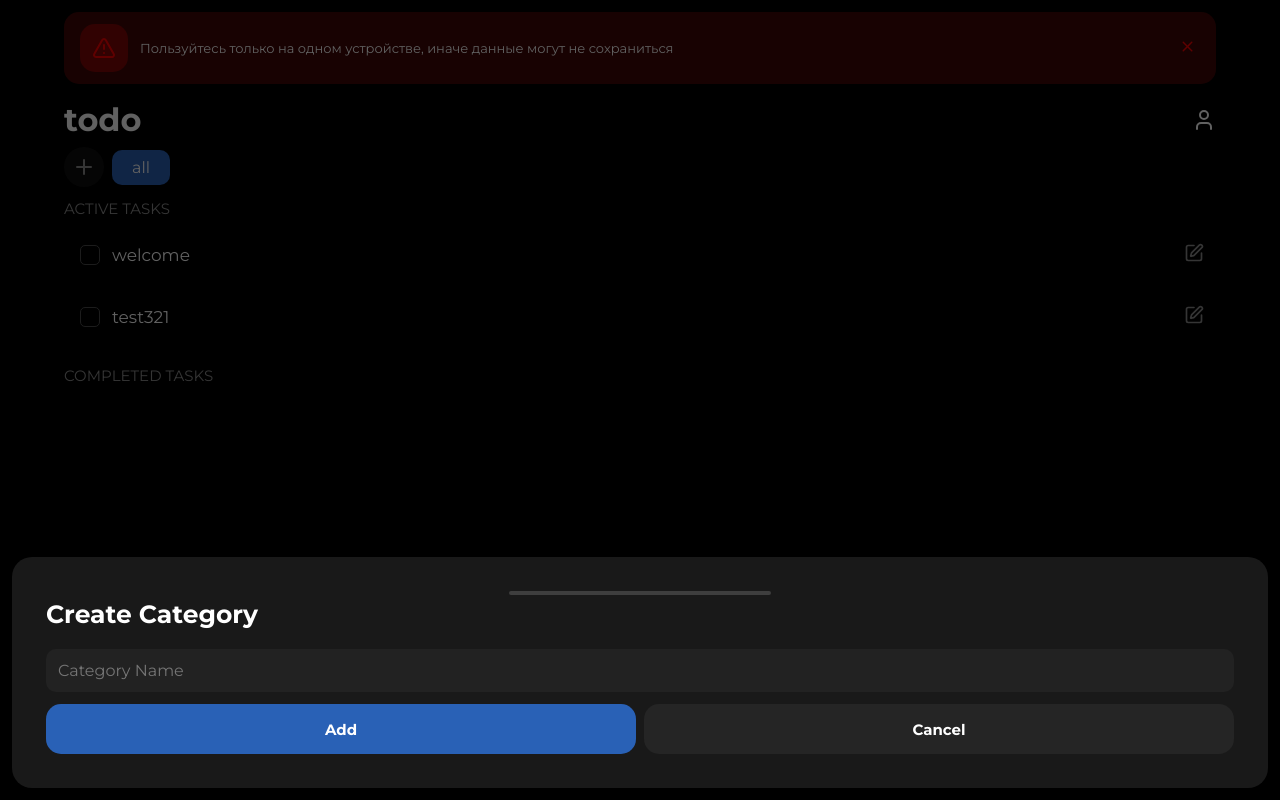
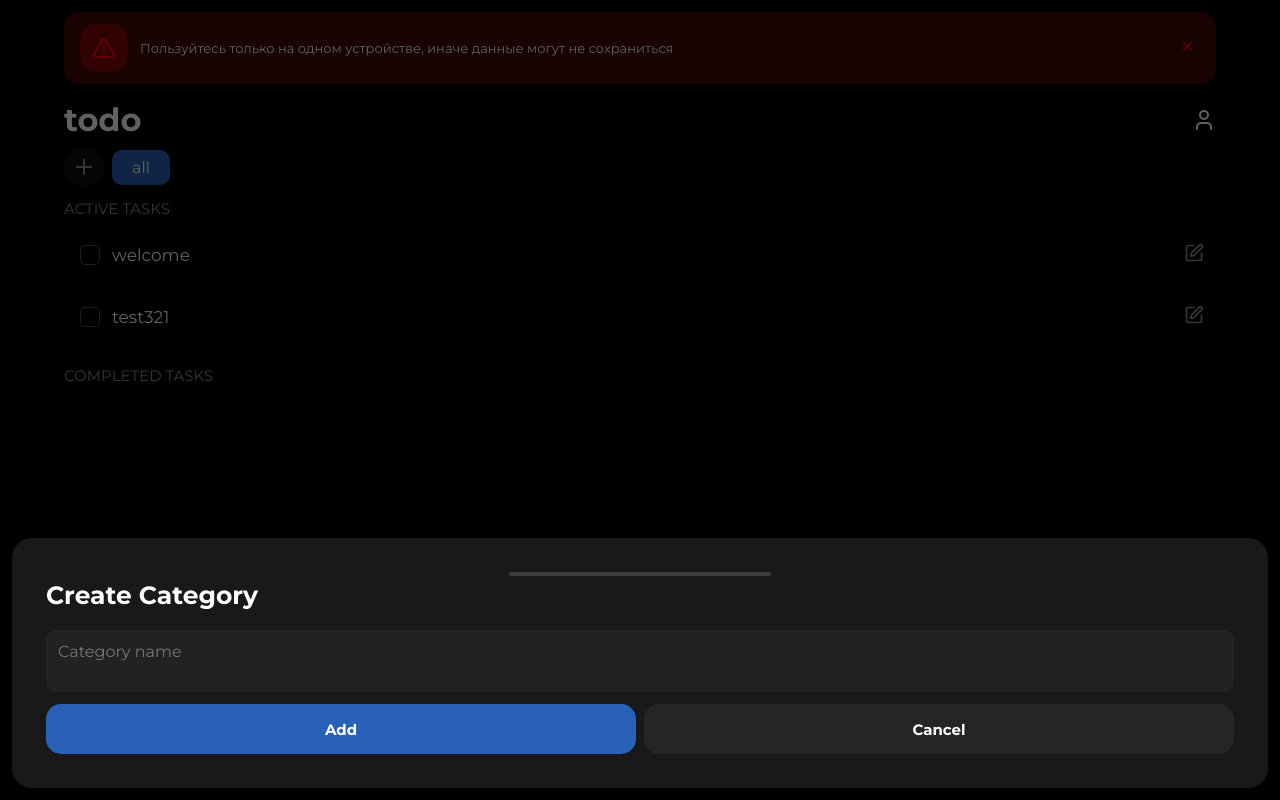
Before and after one commit to rekaup/todo, a React (Vite) app: page / in a window 1280 px wide. Both pictures are taken after a click on the button 84 px from the left and 167 px from the top of the page. Built offline with nearby package versions, Linux system fonts and the light colour scheme.

Commit message:
правка input у создание\изменение категории

```diff
--- a/src/components/CategoryManagerContent.jsx
+++ b/src/components/CategoryManagerContent.jsx
@@ -49,12 +49,13 @@ export default function CategoryManagerContent({ onCreate, onUpdate, editingCate
                 <h3 className="modal-title">{isEditing ? 'Edit Category' : 'Create Category'}</h3>
             </div>
             <div className="modal-body">
-                <input
+                <textarea
                     type="text"
-                    placeholder="Category Name"
+                    placeholder={isEditing ? "Edit category" : "Category name"}
                     value={newName}
                     onChange={(e) => setNewName(e.target.value)}
                     className="input-create-form"
+                    autoFocus
                 />
 
                 <div className="button-container">
--- a/src/styles/components/CategoryPicker.css
+++ b/src/styles/components/CategoryPicker.css
@@ -134,18 +134,3 @@
 .button.cansel {
     width: 100%;
 }
-
-.input-create-form {
-    width: 100%;
-    margin: 0 auto;
-    background-color: rgba(255, 255, 255, 0.04);
-    padding: var(--space-md);
-    border-radius: var(--radius-sm);
-    color: var(--text);
-    border: none;
-    box-sizing: border-box;
-}
-
-.input-create-form:focus {
-    outline: none;
-}
--- a/src/styles/components/Modal.css
+++ b/src/styles/components/Modal.css
@@ -196,3 +196,19 @@
 .un-active {
     color: var(--text-secondary);
 }
+
+.input-create-form {
+    width: 100%;
+    margin: 0 auto;
+    background-color: rgba(255, 255, 255, 0.04);
+    padding: var(--space-md);
+    border-radius: var(--radius-sm);
+    color: var(--text);
+    border: none;
+    box-sizing: border-box;
+    resize: none;
+}
+
+.input-create-form:focus {
+    outline: none;
+}
```
